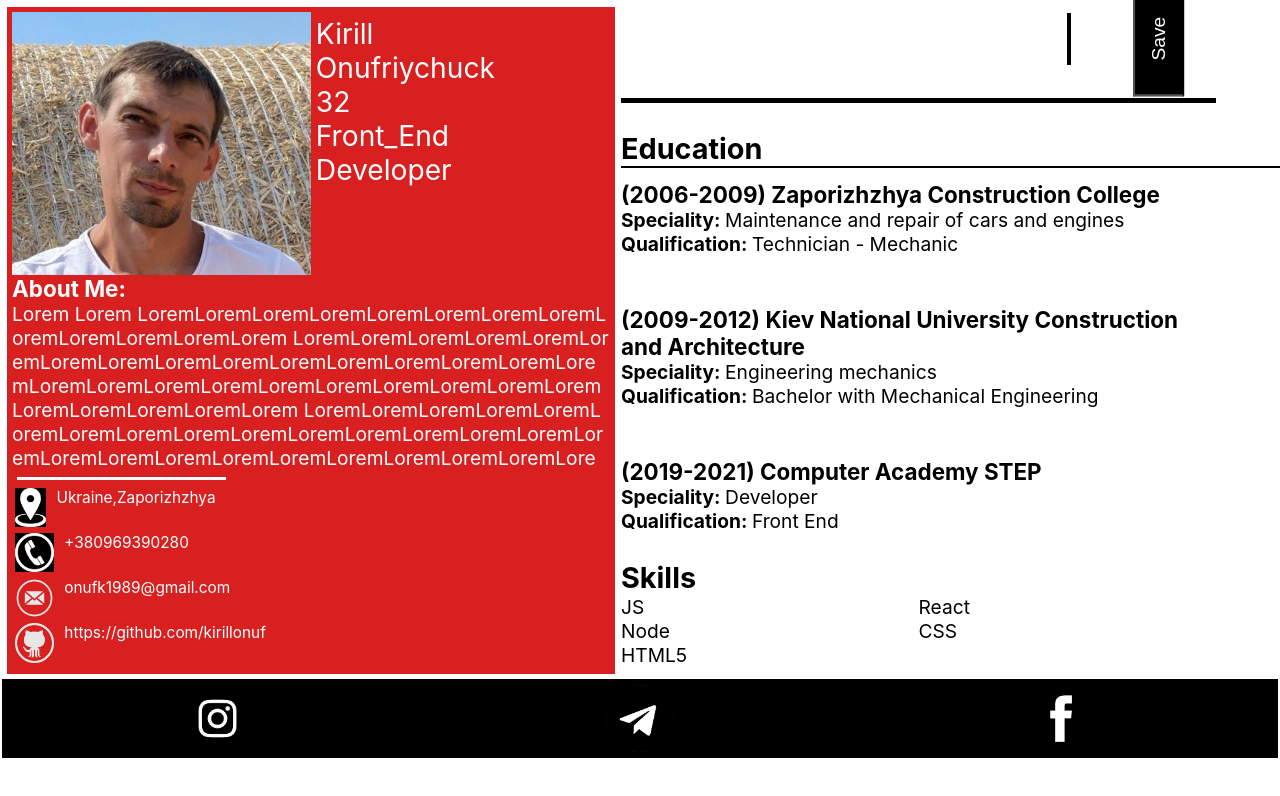
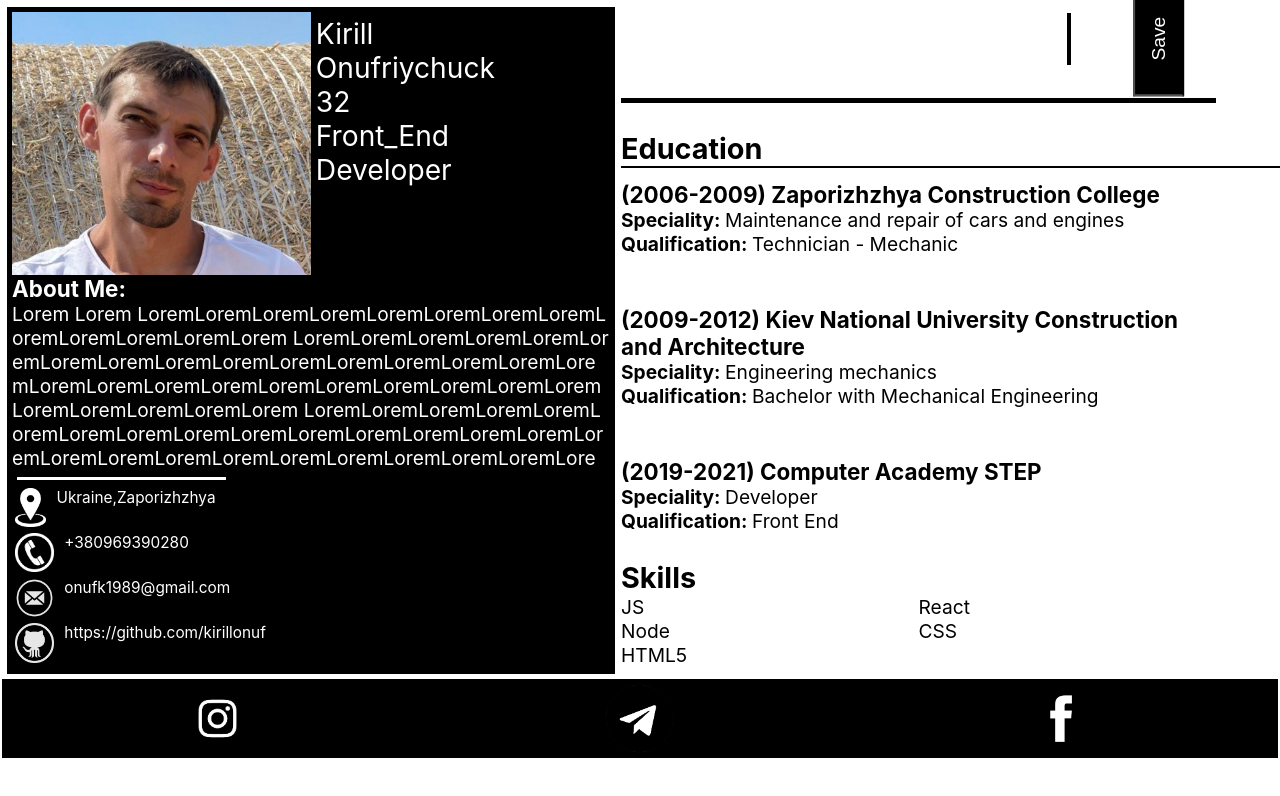
Before and after one commit to kirillonuf/cv_onufriychuk, a React (Create React App) app: page / in a window 1280 px wide. Shown: the top 796 px of the page. Built offline with nearby package versions, Linux system fonts and the light colour scheme.

Commit message:
height and background

```diff
--- a/src/App.scss
+++ b/src/App.scss
@@ -197,7 +197,7 @@
             padding: 5px;
             .personalInfo {
                 width: 48%;
-                background: rgb(216, 32, 32);
+                background: rgb(0, 0, 0);
                 color: white;
                 padding: 5px;
                 position: relative;
```
